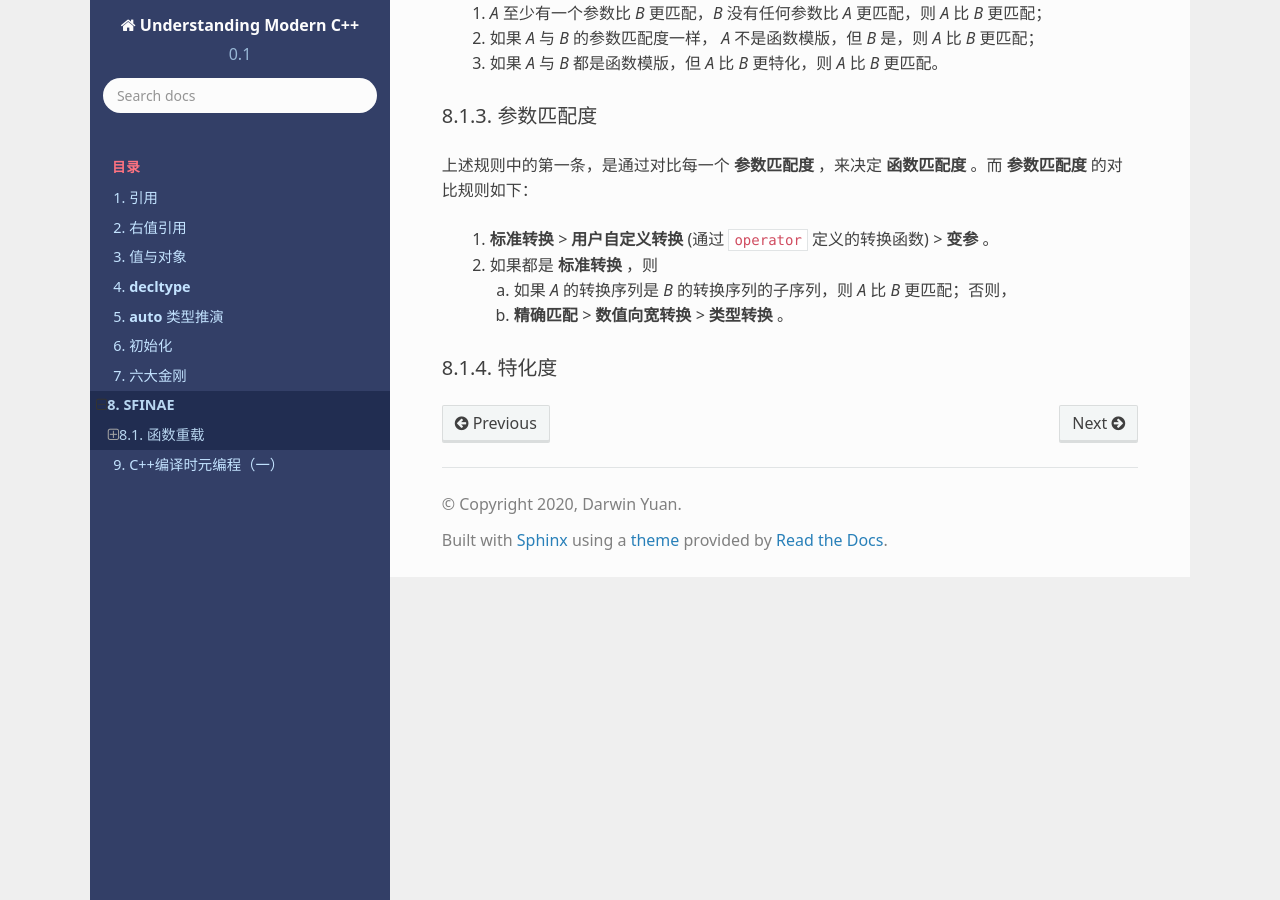
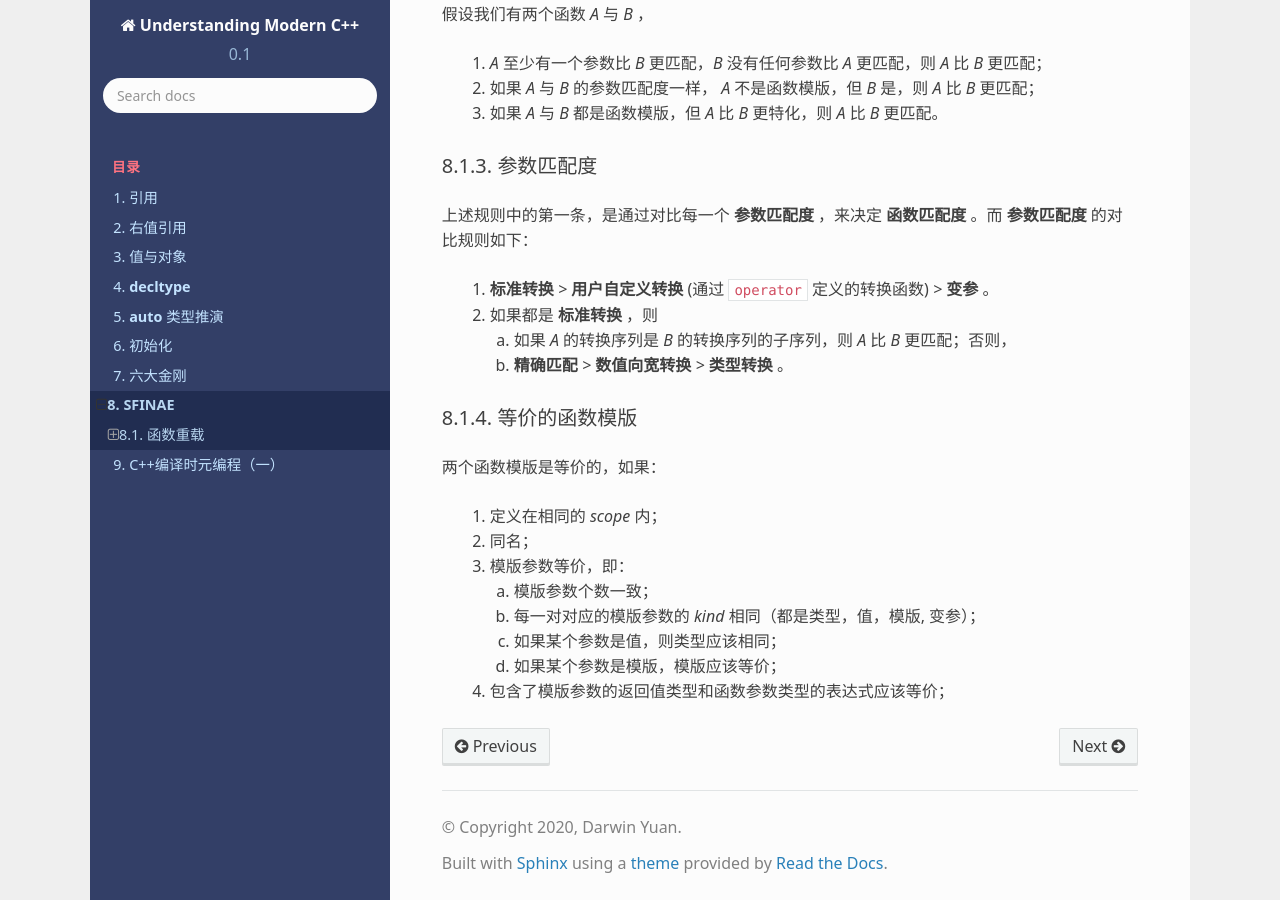
Before and after one commit to godsme/understand_modern_cpp, a Sphinx documentation site: the page built from docs/source/sfinae.rst, in a window 1280 px wide and 900 px high, scrolled down 1815 px. Built offline with Sphinx 7.4.7 and the Read the Docs theme 2.0.0, drawn with Linux system fonts in a browser that asks for light colours; formulas are drawn with MathJax 3; some of the changed text lies outside the part shown.

Commit message:
added more contents

```diff
--- a/docs/source/sfinae.rst
+++ b/docs/source/sfinae.rst
@@ -32,7 +32,8 @@ SFINAE
 
   1. 编译器首先会根据 `C++` 规范所定义的 **名字查找** 规则，找到所有符合名字查找规则的同名函数，作为 **候选集** 。如果 **候选集** 为空，编译器直接报错。
   2. 将明确不匹配的版本（比如参数个数不匹配）踢出 **候选集** 。
-  3. 如果剩余的 **候选集** 里存在 **函数模版** ，则需要对 **模版参数** 进行推演。而推演的过程，包含一个环节： `Substitution` ，即 **替换** ，
+  3. 如果剩余的 **候选集** 里存在 **函数模版** ，则需要对 **模版参数** 进行推演（如果调用时用户没有全部明确指定的话）。
+     如果类型推演失败，则将此函数模版移出 **候选集** 。 如果类型推演成功，则将指定的，或推演出的类型，对模版参数进行 **替换** （ `Substitution` ）。
      `SFINAE` 正是发生在这个环节：如果替换失败，编译器不会给出任何诊断信息，只是简单的将这个 **函数模版** 踢出 **候选集** 。如果替换成功，此模版函数
      就被实例化为一个普通函数。( **函数模版** 自身并不是 **函数** )
   4. 到这一步依然还剩下的 **候选集** ，被称作 `viable candidates` （ **可行候选集** ）。编译器下一步的任务是从 **可行候选集** 中
@@ -85,5 +86,17 @@ SFINAE
      b. **精确匹配** `>` **数值向宽转换** `>` **类型转换** 。
 
 
-特化度
+等价的函数模版
 +++++++++++++++++
+
+两个函数模版是等价的，如果：
+
+  1. 定义在相同的 `scope` 内；
+  2. 同名；
+  3. 模版参数等价，即：
+
+     a. 模版参数个数一致；
+     b. 每一对对应的模版参数的 `kind` 相同（都是类型，值，模版, 变参）；
+     c. 如果某个参数是值，则类型应该相同；
+     d. 如果某个参数是模版，模版应该等价；
+  4. 包含了模版参数的返回值类型和函数参数类型的表达式应该等价；
```
